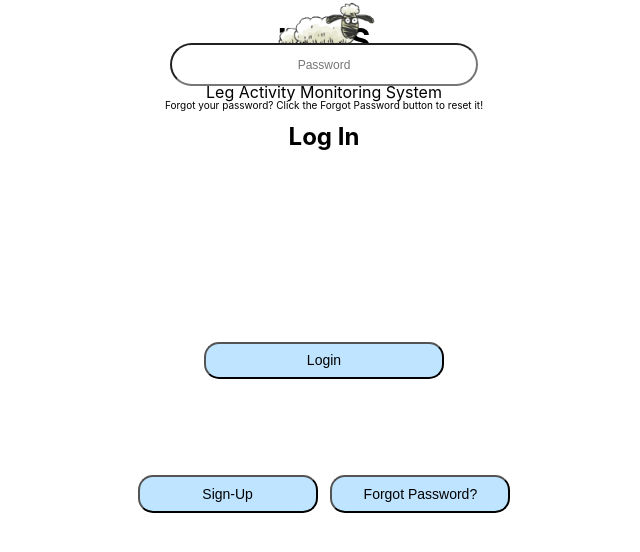
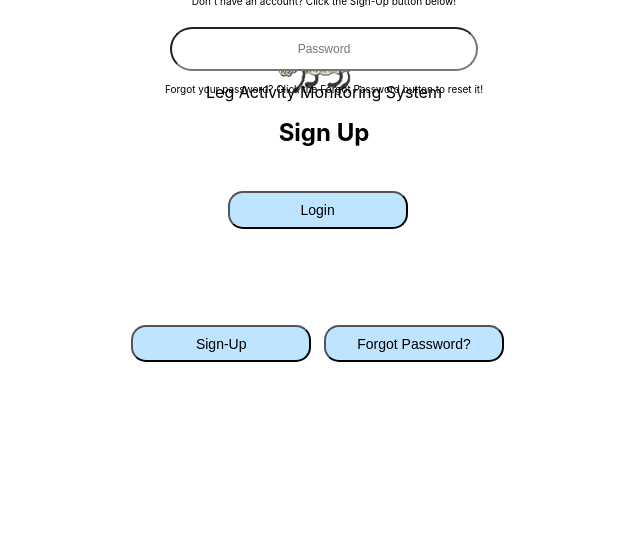
Before and after one commit to JohnMerlino1235/LAMS, a React (Create React App) app: page / in a window 1280 px wide. Shown: the top 552 px of the page, without its empty margins (316-956 px from the left). Built offline with nearby package versions, Linux system fonts and the light colour scheme.

Commit message:
clean-up .css and html

```diff
--- a/src/App.js
+++ b/src/App.js
@@ -15,6 +15,7 @@ function App() {
         <Route path='/sign-up' element={<SignUpPage />} />
         <Route path='/forgot-password' element={<ForgotPasswordPage />} />
         <Route path='/personal-details' element={<PersonalDetailsPage />} />
+
       </Routes>
     </BrowserRouter>
   );
--- a/src/containers/ForgotPassword.js
+++ b/src/containers/ForgotPassword.js
@@ -1,45 +1,42 @@
 import { useFormik } from "formik";
-import Rectangle from 'react-rectangle';
-import './global.css';
-import sheep from './sheep.gif';
+import Rectangle from "react-rectangle";
+import "./global.css";
+import sheep from "./sheep.gif";
 
 function ForgotPasswordPage() {
-    //once we decide to format it to "Login.js":
-    const mystyle = {
-        color: "black",
-        padding: "-100px",
-        textAlign: "center",
-      };
   const formik = useFormik({
     initialValues: {
-            email: '',
-            newPassword: '',
-            newPasswordAgain: ''
+      email: "",
+      newPassword: "",
+      newPasswordAgain: "",
     },
-        onSubmit: values => {
+
+    onSubmit: (values) => {
       console.log({ values });
     },
   });
 
   return (
-        <form className={mystyle} onSubmit={formik.handleSubmit}>
-        <div className="Global-ellipses">
-            <Rectangle className="Global-ellipse-blue">
-                <Rectangle className="Global-ellipse-red">
-                </Rectangle>
+    <form className="root-syle" onSubmit={formik.handleSubmit}>
+      <div className="ellipses">
+        <Rectangle className="ellipse-blue">
+          <Rectangle className="ellipse-red"></Rectangle>
         </Rectangle>
       </div>
-        <div style={mystyle}>
+
+      <div className="title">
         <h1>LAMS</h1>
-            <p>Leg Activity Monitoring System</p>
-            <h2>Change Password</h2>
+        <p className="title-fix">Leg Activity Monitoring System</p>
+        <h2 className="title-fix">Sign Up</h2>
       </div>
-        <div className="Global-sheep-div">
-            <img src={sheep} className="Global-sheep" alt="Loading..."/>
+
+      <div className="sheep">
+        <img src={sheep} className="sheep-image" alt="Loading..." />
       </div>
-        <div className="Global-test">
-            <div>
-                <input className="Global-input-box"
+
+      <div className="inputs">
+        <input
+          className="input-box"
           id="email"
           name="email"
           type="email"
@@ -48,48 +45,46 @@ function ForgotPasswordPage() {
           placeholder="Email"
           required
         />
-            </div>
-        </div>
-        <div className="Global-test-2">
-            <div>
-                <input className="Global-input-box"
+
+        <input
+          className="input-box"
           id="newPassword"
           name="newPassword"
-                    type="password"
+          type="newPassword"
           onChange={formik.handleChange}
           value={formik.values.newPassword}
           placeholder="New Password"
           required
         />
-            </div>
-        </div>
-        <div className="Global-test-2">
-            <div>
-                <input className="Global-input-box"
+
+        <input
+          className="input-box"
           id="newPasswordAgain"
           name="newPasswordAgain"
-                    type="password"
+          type="newPasswordAgain"
           onChange={formik.handleChange}
           value={formik.values.newPasswordAgain}
           placeholder="Confirm New Password"
           required
         />
       </div>
-        </div>
-        <div className="Global-button-div">
-            <button class="Global-button-sign-up" type="submit">
-                <a class="Global-button-href-styling" href="/log-in">
+
+      <div className="buttons">
+        <button className="button-style" type="submit">
+          <a class="button-text" href="/log-in">
             Change Password
           </a>
         </button>
-            <button class="Global-button-sign-up" type="button">
-                <a class="Global-button-href-styling" href="/log-in">
+
+        <button className="button-style" type="submit">
+          <a class="button-text" href="/log-in">
             Cancel
           </a>
         </button>
       </div>
+
     </form>
   );
-};
+}
 
 export default ForgotPasswordPage;
--- a/src/containers/Login.js
+++ b/src/containers/Login.js
@@ -1,47 +1,48 @@
 import { useFormik } from "formik";
 import axios from "axios";
-import './global.css';
-import Rectangle from 'react-rectangle';
-import sheep from './sheep.gif';
+import "./global.css";
+import Rectangle from "react-rectangle";
+import sheep from "./sheep.gif";
 
 function Login() {
-    const mystyle = {
-        color: "black",
-        padding: "-100px",
-        textAlign: "center",
-      };
+
   const formik = useFormik({
     initialValues: {
-            email: '',
-            password: '',
+      email: "",
+      password: "",
     },
-        onSubmit: values => {
+
+    onSubmit: (values) => {
       // console.log({ values });
-            axios.post(`http://127.0.0.1:5000//fetch_user_from_db/${values.email}`, {
-                'email': values.email
-              }).then(response => console.log(response.data));
+      axios
+        .post(`http://127.0.0.1:5000//fetch_user_from_db/${values.email}`, {
+          email: values.email,
+        })
+        .then((response) => console.log(response.data));
     },
+
   });
   return (
-        <form className={mystyle} onSubmit={formik.handleSubmit}>
-        <div className="Global-ellipses">
-            <Rectangle className="Global-ellipse-blue">
-                <Rectangle className="Global-ellipse-red">
-                </Rectangle>
+    <form className="root-syle" onSubmit={formik.handleSubmit}>
+      <div className="ellipses">
+        <Rectangle className="ellipse-blue">
+          <Rectangle className="ellipse-red"></Rectangle>
         </Rectangle>
       </div>
-        <div style={mystyle}>
+
+      <div className="title">
         <h1>LAMS</h1>
-            <p>Leg Activity Monitoring System</p>
-            <h2>Log In</h2>
+        <p className="title-fix">Leg Activity Monitoring System</p>
+        <h2 className="title-fix">Sign Up</h2>
       </div>
-        <div className="Global-sheep-div">
-            <img src={sheep} className="Global-sheep" alt="Loading..."/>
+
+      <div className="sheep">
+        <img src={sheep} className="sheep-image" alt="Loading..." />
       </div>
-            <div className="Global-test">
-                {/* <label htmlFor="email">Email Address</label> */}
-                <div>
-                    <input className="Global-input-box"
+
+      <div className="inputs">
+        <input
+          className="input-box"
           id="email"
           name="email"
           type="email"
@@ -50,49 +51,51 @@ function Login() {
           placeholder="Email"
           required
         />
-                    <div className="Global-forgot-password-text">
+
+        <div className="forgot-password-text">
           Don't have an account? Click the Sign-Up button below!
         </div>
-                </div>
-            </div>
-            <div className="Global-test-2">
-                {/* <label htmlFor="password">Password</label> */}
-                <div>
-                    <input className="Global-input-box"
+
+        <input
+          className="input-box"
           id="password"
           name="password"
-                        type={"password"}
+          type="password"
           onChange={formik.handleChange}
           value={formik.values.password}
           placeholder="Password"
           required
         />
-                    <div className="Global-forgot-password-text">
+
+        <div className="forgot-password-text">
           Forgot your password? Click the Forgot Password button to reset it!
         </div>
       </div>
-            </div>
-            <div className="Global-button-login-div">
-                <button class= "Global-button-login" type="submit" onChange={formik.onSubmit}>
-                    <a class="Global-button-href-styling" href="/log-in">
+
+      <div className="buttons">
+        <button className="button-style" type="submit">
+          <a class="button-text" href="/log-in">
             Login
           </a>
         </button>
       </div>
-            <div className="Global-button-div">
-                <button class="Global-button-sign-up" type="button">
-                    <a class="Global-button-href-styling" href="/sign-up">
+
+      <div className="buttons">
+        <button className="button-style" type="submit">
+          <a class="button-text" href="/log-in">
             Sign-Up
           </a>
         </button>
-                <button class="Global-button-forgot-password" type="button">
-                    <a class="Global-button-href-styling" href="/forgot-password">
+
+        <button className="button-style" type="submit">
+          <a class="button-text" href="/log-in">
             Forgot Password?
           </a>
         </button>
       </div>
+
     </form>
   );
-};
+}
 
 export default Login;
--- a/src/containers/SignUpPage.js
+++ b/src/containers/SignUpPage.js
@@ -7,12 +7,6 @@ import sheep from './sheep.gif';
 
 function SignUpPage() {
 
-    //once we decide to format it to "Login.js":
-    const mystyle = {
-        color: "black",
-        padding: "-100px",
-        textAlign: "center",
-      };
     const formik = useFormik({
         initialValues: {
             email: '',
@@ -30,81 +24,74 @@ function SignUpPage() {
     });
 
   return (
-    <form className={mystyle} onSubmit={formik.handleSubmit}>
-      <div className="Global-ellipses">
-          <Rectangle className="Global-ellipse-blue">
-            <Rectangle className="Global-ellipse-red">
-            </Rectangle>
+    <form className="root-syle" onSubmit={formik.handleSubmit}>
+      <div className="ellipses">
+        <Rectangle className="ellipse-blue">
+          <Rectangle className="ellipse-red"></Rectangle>
         </Rectangle>
       </div>
-      <div style={mystyle}>
+
+      <div className="title">
         <h1>LAMS</h1>
-          <p>Leg Activity Monitoring System</p>
-          <h2>Sign Up</h2>
+        <p className="title-fix">Leg Activity Monitoring System</p>
+        <h2 className="title-fix">Sign Up</h2>
       </div>
-      <div className="Global-sheep-div">
-            <img src={sheep} className="Global-sheep" alt="Loading..."/>
+
+      <div className="sheep">
+        <img src={sheep} className="sheep-image" alt="Loading..." />
       </div>
-      <div className="Global-test">
-        <div>
-          <input className="Global-input-box"
-            id='firstName'
-            name='firstName'
-            type='text'
+
+      <div className="inputs">
+        <input
+          className="input-box"
+          id="firstName"
+          name="firstName"
+          type="text"
           onChange={formik.handleChange}
           value={formik.values.firstName}
-            placeholder='First Name'
+          placeholder="First Name"
+          required
+        />
+        <input
+          className="input-box"
+          id="lastName"
+          name="lastName"
+          type="text"
+          onChange={formik.handleChange}
+          value={formik.values.lastName}
+          placeholder="Last Name"
+          required
+        />
+        <input
+          className="input-box"
+          id="email"
+          name="email"
+          type="email"
+          onChange={formik.handleChange}
+          value={formik.values.email}
+          placeholder="Email"
+          required
+        />
+        <input
+          className="input-box"
+          id="password"
+          name="password"
+          type="password"
+          onChange={formik.handleChange}
+          value={formik.values.password}
+          placeholder="Password"
           required
         />
       </div>
-      </div>
-      <div className="Global-test-2">
-        <div>
-          <input className="Global-input-box"
-            id='lastName'
-            name='lastName'
-            type='text'
-            onChange={formik.handleChange}
-            value={formik.values.lastName}
-            placeholder='Last Name'
-            required
-            />
-        </div>
-      </div>
-      <div className="Global-test-2">
-        <div>
-          <input className="Global-input-box"
-            id='email'
-            name='email'
-            type='email'
-            onChange={formik.handleChange}
-            value={formik.values.email}
-            placeholder='Email'
-            required
-            />
-        </div>
-      </div>
-      <div className="Global-test-2">
-        <div>
-          <input className="Global-input-box"
-            id='password'
-            name='password'
-            type='password'
-            onChange={formik.handleChange}
-            value={formik.values.email}
-            placeholder='Password'
-            required
-            />
-        </div>
-      </div>
-      <div className="Global-button-div">
-        <button class="Global-button-sign-up" type="submit">
-          <a class="Global-button-href-styling" href="/log-in">
+
+      <div className="buttons">
+        <button className="button-style" type="submit">
+          <a class="button-text" href="/log-in">
             Create Account
           </a>
         </button>
-        <button class="Global-button-sign-up" type="button">
-          <a class="Global-button-href-styling" href="/log-in">
+        <button className="button-style" type="submit">
+          <a class="button-text" href="/log-in">
             Cancel
           </a>
         </button>
--- a/src/containers/global.css
+++ b/src/containers/global.css
@@ -1,106 +1,9 @@
-.Global {
-    background-color: white;
+.root-style {
+    display: flex;
 }
 
-.Global-button-login {
-    position: flex;
-    width: 240px;
-    height: 37.5px;
-    background: rgba(0, 148, 255, 0.25);
-    border-radius: 15px;
-}
-
-.Global-button-sign-up {
-    position: inherit;
-    width: 180px;
-    height: 37.5px;
-    background: rgba(0, 148, 255, 0.25);
-    border-radius: 15px;
-    margin-right:1%;
-}
-
-.Global-button-forgot-password {
-    position: inherit;
-    width: 180px;
-    height: 37.5px;
-    background: rgba(0, 148, 255, 0.25);
-    border-radius: 15px;
-}
-
-.Global-sheep {
-    height: 200px;
-    width: 160px;
-}
-
-.Global-sheep-div {
-    margin-top: -17.5%;
-    display: flex;
-    justify-content: center;
-}
-
-
-.Global-button-login-div {
-    display: flex;
-    justify-content: center;
-    margin-top: 18%;
-}
-
-.Global-button-div {
-    display: flex;
-    justify-content: center;
-    margin-top: 7.5%;
-}
-
-.Global-button-href-styling {
-    text-decoration: none;
-    color: black;
-    font-size: 14px;
-}
-
-.Global-text {
-    position: flex;
-    width: 254px;
-    height: 48px;
-
-    font-family: 'Inter';
-    font-style: normal;
-    font-weight: 400;
-    font-size: 16px;
-    line-height: 100%;
-    /* or 16px */
-    text-align: center;
-    letter-spacing: -0.02em;
-
-    color: #000000;
-}
-
-.Global-test {
-    margin-top: -20%;
-    color: black;
-    text-align: center;
-}
-
-.Global-test-2 {
-    margin-top: 20px;
-    color: black;
-    padding: -100px;
-    text-align: center;
-}
-.Global-input-box {
-    margin-top: 2.5%;
-    border-radius: 22px 22px 22px 22px;
-    height: 37.5px;
-    width: 300px;
-    text-align: center;
-    font-size: 12px;
-}
-.Global-forgot-password-text {
-    font-size: 10px;
-    margin-top: 1%;
-}
-
-.Global-ellipse-blue {
-    position: flex;
+.ellipse-blue {
+    /* display: flex; */
     width: 230px;
     height: 230px;
     left: -10px;
@@ -110,8 +13,8 @@
     background: rgba(0, 148, 255, 0.25);
 }
 
-.Global-ellipse-red {
-    position: flex;
+.ellipse-red {
+    /* display: flex; */
     width: 230px;
     height: 230px;
     left: -106px;
@@ -121,6 +24,82 @@
     background: rgba(255, 0, 0, 0.25);
 }
 
-.Global-ellipses {
+.ellipses {
+    /* display: flex; */
     position: absolute;
+    top: 15px;
+    /* top: 8px;
+    left: 16px; */
 }
+
+.title {
+    display: flex;
+    flex-direction: column;
+    align-items: center;
+    justify-content: center;
+    margin-top: 0px;
+    /* position: absolute; */
+}
+
+.title-fix {
+    margin-top: 0px;
+}
+
+.sheep {
+    margin-top: -15%;
+    display: flex;
+    justify-content: center;
+    /* margin-top: 1px; */
+}
+
+.sheep-image {
+    height: 200px;
+    width: 160px;
+}
+
+.inputs {
+    margin-top: -20%;
+    color: black;
+    text-align: center;
+}
+
+.input-box {
+    margin-top: 20px;
+    border-radius: 22px 22px 22px 22px;
+    height: 37.5px;
+    width: 300px;
+    text-align: center;
+    font-size: 12px;
+}
+
+.forgot-password-text {
+    font-size: 10px;
+    margin-top: 1%;
+}
+
+.buttons {
+    display: flex;
+    justify-content: center;
+    margin-top: 7.5%;
+}
+
+.buttons-2nd-row {
+    display: flex;
+    justify-content: center;
+    margin-top: 18%;
+}
+
+.button-style {
+    position: inherit;
+    width: 180px;
+    height: 37.5px;
+    background: rgba(0, 148, 255, 0.25);
+    border-radius: 15px;
+    margin-right: 1%;
+}
+
+.button-text {
+    text-decoration: none;
+    color: black;
+    font-size: 14px;
+}
```
Also changed, not shown: 2 other files (tests, documents, lock files or other folders). Lines whose indentation alone changed are shown as unchanged.
